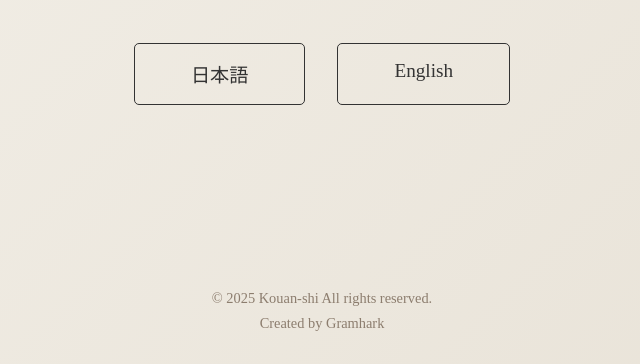
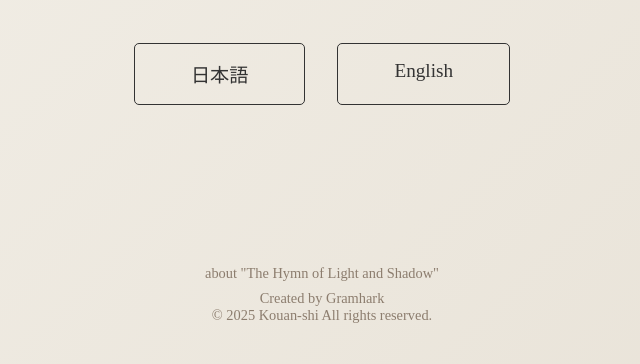
Before and after one commit to gramhark/kouan-shi, an Astro site in the folder kouan-shi/: page / in a window 1280 px wide. Shown: the part 436-800 px from the top of the page, without its empty margins (318-958 px from the left). Built offline with nearby package versions, Linux system fonts and the light colour scheme; Astro itself is replaced by a stand-in of ours.

Commit message:
aboutを追加

```diff
--- a/kouan-shi/src/pages/index.astro
+++ b/kouan-shi/src/pages/index.astro
@@ -5,7 +5,10 @@
 <head>
     <meta charset="utf-8" />
     <meta name="viewport" content="width=device-width" />
-    <title>光闇詞 / The Hymn of Light and Shadow</title>
+
+    <title>光闇詞 | 光と闇の心の在り方を説く哲学</title>
+    <meta name="description" content="光と闇を持つ心の在り方を哲学的に説く『光闇詞』の公式サイト。The official website for 'The Hymn of Light and Shadow,' a philosophical work.">
+
     <link rel="preconnect" href="https://fonts.googleapis.com">
     <link rel="preconnect" href="https://fonts.gstatic.com" crossorigin>
     <link href="https://fonts.googleapis.com/css2?family=Noto+Serif+JP:wght@400;700&display=swap" rel="stylesheet">
@@ -25,17 +28,21 @@
     </nav>
   </main>
 
+  <!-- ▼▼▼ フッターに「このサイトについて」のリンクを追加 ▼▼▼ -->
   <footer class="page-footer">
+    <a href="./about" class="x-link about-footer-link">about "The Hymn of Light and Shadow"</a>
+    <a href="https://x.com/gramhark50389" target="_blank" rel="noopener noreferrer" class="x-link">Created by Gramhark</a>
     <p class="copyright">&copy; 2025 Kouan-shi All rights reserved.</p>
-    <a href="https://x.com/gramhark50389" target="_blank" rel="noopener noreferrer" class="x-link">Created by Gramhark</a>
   </footer>
+  <!-- ▲▲▲ フッターを修正 ▲▲▲ -->
 
 </body>
 </html>
 
 <style>
   body {
-    margin: 0; padding: 0;
+    margin: 0;
+    padding: 0;
     font-family: 'Noto Serif JP', serif;
     background-color: #f4f1ea;
     background-image: linear-gradient(135deg, #f4f1ea 0%, #e8e2d7 100%);
@@ -100,4 +107,10 @@
     color: #333;
     text-decoration: underline;
   }
+  /* ▼▼▼ フッターのリンク用にスタイルを追加 ▼▼▼ */
+  .about-footer-link {
+    display: block;
+    margin-bottom: 0.5rem;
+  }
+  /* ▲▲▲ スタイルを追加 ▲▲▲ */
 </style>
```
Also changed, not shown: kouan-shi/src/pages/en/index.astro (+6 -1 lines), kouan-shi/src/pages/ja/index.astro (+6 -1 lines).
